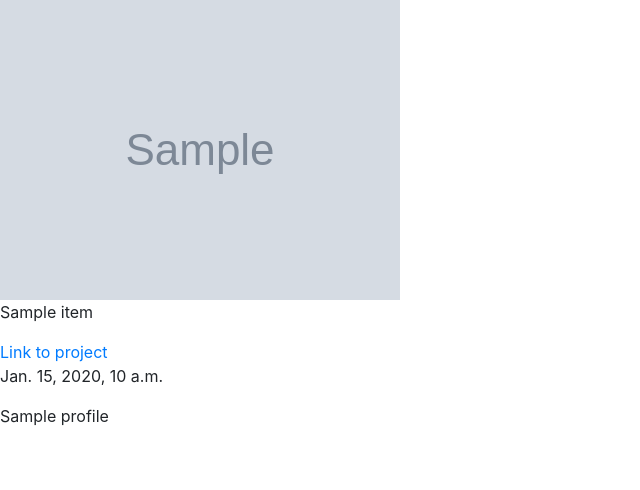
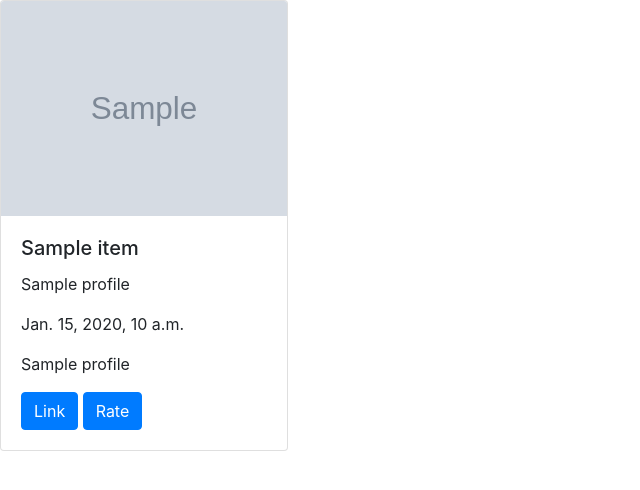
Before and after one commit to Misigo94/Awards, a Django app: page / in a window 1280 px wide. Shown: the part 56-546 px from the top of the page, without its empty margins (0-640 px from the left). Run offline with Django 4.2, Linux system fonts and the light colour scheme; tables that the repository leaves empty hold one stand-in row (values such as "Sample post"); grey boxes marked "Sample" are stand-in pictures; a database or web service that is not in the repository returns one stand-in record (values such as "Sample title"); data that the repository does not hold is empty; some libraries are stand-ins or nearby versions.

Commit message:
added a link

```diff
--- a/awardapp/templates/index.html
+++ b/awardapp/templates/index.html
@@ -1,13 +1,23 @@
 {% extends 'base.html'%}
 {% block content %}
     {% for project in res %}
-    <img src="{{project.image}}" alt="" srcset="">
+    <!-- <img src="{{project.image}}" alt="" srcset="">
     <p>{{project.title}}</p>
     <a href="{{project.link}}">Link to project</a>
     <p>{{project.date}}</p>
-    <p>{{project.profile}}</p>
+    <p>{{project.profile}}</p> -->
 
+    <div class="card" style="width: 18rem;">
+        <img src="{{project.image}}" class="card-img-top" alt="...">
+        <div class="card-body">
+            <h5 class="card-title">{{project.title}}</h5>
+            <p class="card-text">{{project.profile}}</p>
+            <p class="card-text">{{project.date}}</p>
+            <p class="card-text">{{project.profile}}</p>
+            <a href="{{project.link}}" class="btn btn-primary">Link</a>
+            <a href="{{url }}" class="btn btn-primary">Rate</a>
+        </div>
+    </div>
     {% endfor %}
 
-
 {% endblock %}
```
